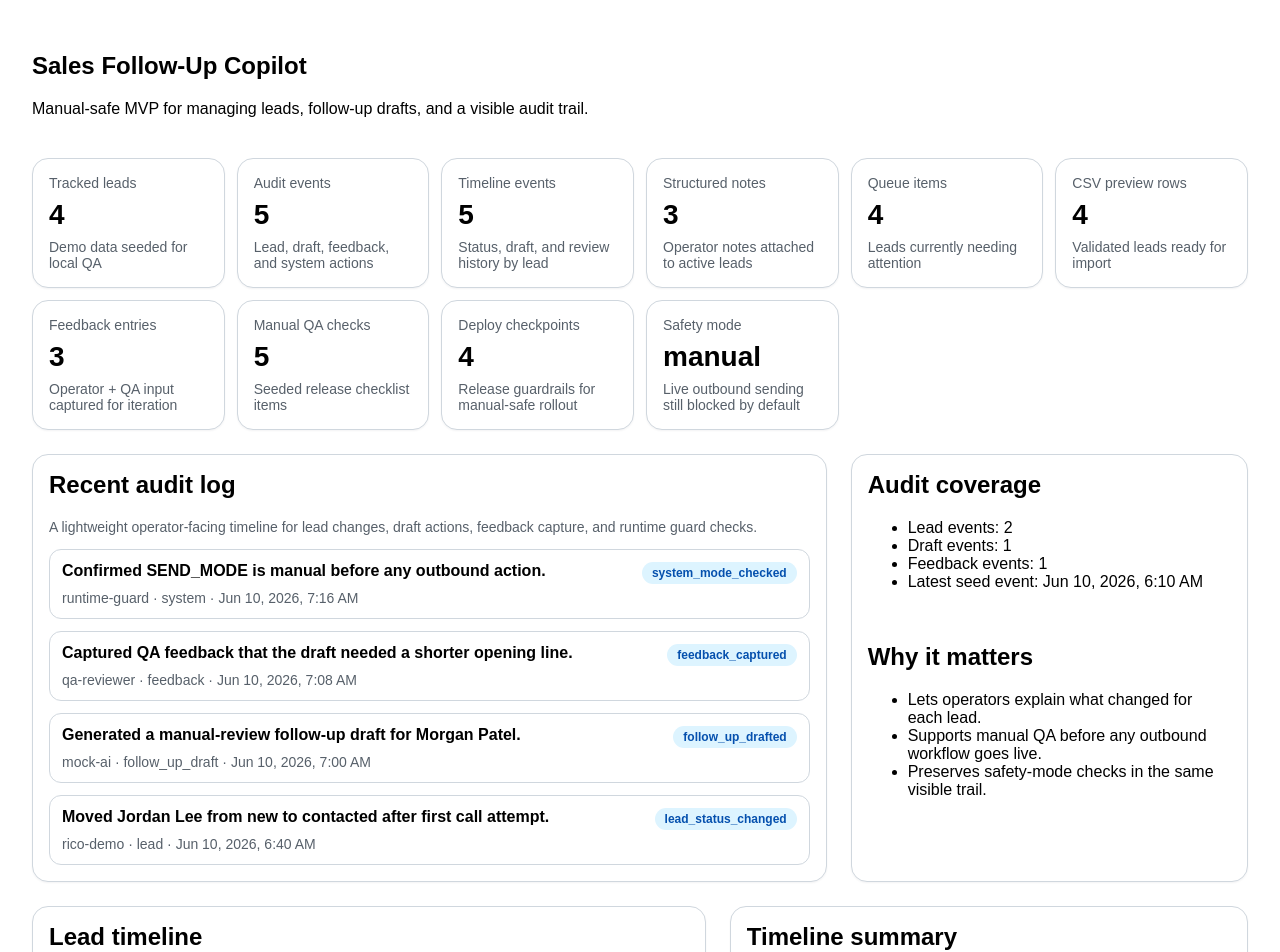
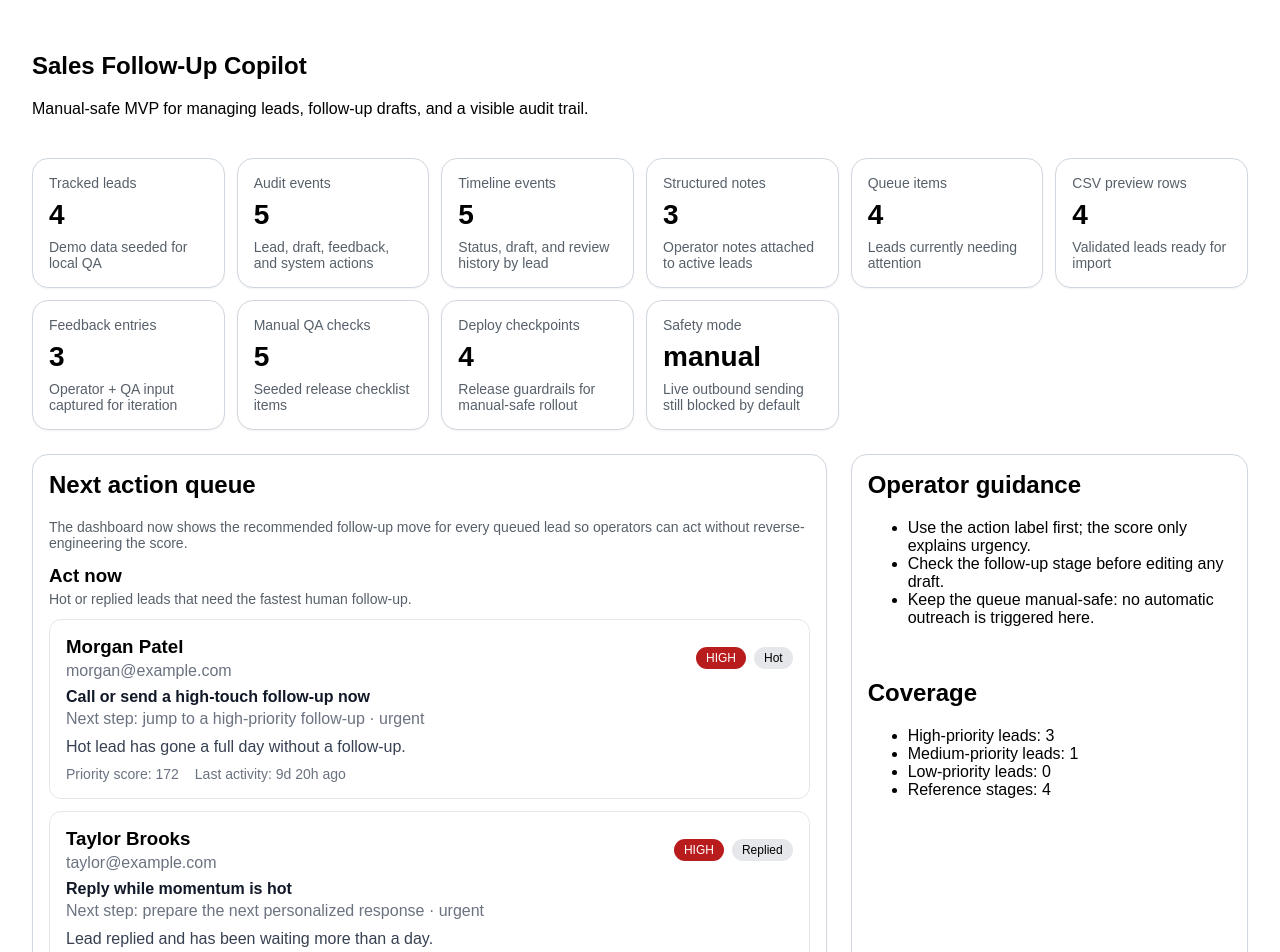
Before and after one commit to mendyraul/sales-followup-copilot, a Next.js app: page / in a window 1280 px wide. Shown: the top 952 px of the page. Built offline with nearby package versions, Linux system fonts and the light colour scheme.

Commit message:
fix: restore visible next action queue

```diff
--- a/src/app/page.tsx
+++ b/src/app/page.tsx
@@ -91,6 +91,12 @@ function QueueCard({ priority, item }: { priority: QueuePriority; item: (typeof
           </span>
         </div>
       </div>
+      <div style={{ marginBottom: 10 }}>
+        <div style={{ fontWeight: 600, color: '#111827' }}>{item.nextAction.label}</div>
+        <div style={{ color: '#6b7280', marginTop: 4 }}>
+          Next step: {item.nextAction.followUpStage} · {item.nextAction.band}
+        </div>
+      </div>
       <p style={{ margin: '0 0 10px 0', color: '#374151' }}>{item.reason}</p>
       <div style={{ display: 'flex', gap: 16, flexWrap: 'wrap', color: '#6b7280', fontSize: 14 }}>
         <span>Priority score: {Math.round(item.score)}</span>
@@ -121,6 +127,56 @@ export default function HomePage() {
         <MetricCard label="Manual QA checks" value={String(manualQaSummary.totalItems)} helper="Seeded release checklist items" />
         <MetricCard label="Deploy checkpoints" value={String(deploymentSummary.totalItems)} helper="Release guardrails for manual-safe rollout" />
         <MetricCard label="Safety mode" value="manual" helper="Live outbound sending still blocked by default" />
+      </section>
+
+      <section style={{ display: 'grid', gap: 24, gridTemplateColumns: '2fr 1fr' }}>
+        <div style={panelStyle}>
+          <h2 style={{ marginTop: 0 }}>Next action queue</h2>
+          <p style={mutedStyle}>
+            The dashboard now shows the recommended follow-up move for every queued lead so operators can act without reverse-engineering the score.
+          </p>
+          <div style={{ display: 'grid', gap: 16 }}>
+            {(['high', 'medium', 'low'] as const).map((priority) => {
+              const lane = queueGroups[priority];
+              const copy = laneCopy[priority];
+
+              return (
+                <section key={priority} style={{ display: 'grid', gap: 12 }}>
+                  <div>
+                    <h3 style={{ margin: '0 0 4px 0' }}>{copy.title}</h3>
+                    <div style={mutedStyle}>{copy.subtitle}</div>
+                  </div>
+                  {lane.length > 0 ? (
+                    lane.map((item) => <QueueCard key={item.lead.id} priority={priority} item={item} />)
+                  ) : (
+                    <div style={{ ...mutedStyle, padding: 12, border: '1px dashed #d0d7de', borderRadius: 12 }}>{copy.empty}</div>
+                  )}
+                </section>
+              );
+            })}
+          </div>
+        </div>
+
+        <div style={{ ...panelStyle, display: 'grid', gap: 16, alignContent: 'start' }}>
+          <div>
+            <h2 style={{ marginTop: 0 }}>Operator guidance</h2>
+            <ul>
+              <li>Use the action label first; the score only explains urgency.</li>
+              <li>Check the follow-up stage before editing any draft.</li>
+              <li>Keep the queue manual-safe: no automatic outreach is triggered here.</li>
+            </ul>
+          </div>
+
+          <div>
+            <h2>Coverage</h2>
+            <ul>
+              <li>High-priority leads: {queueGroups.high.length}</li>
+              <li>Medium-priority leads: {queueGroups.medium.length}</li>
+              <li>Low-priority leads: {queueGroups.low.length}</li>
+              <li>Reference stages: {stages.length}</li>
+            </ul>
+          </div>
+        </div>
       </section>
 
       <section style={{ display: 'grid', gap: 24, gridTemplateColumns: '2fr 1fr' }}>
--- a/src/domain/queue.ts
+++ b/src/domain/queue.ts
@@ -99,6 +99,7 @@ export type QueueItem = {
   priority: QueuePriority;
   ageHours: number;
   reason: string;
+  nextAction: NextAction;
 };
 
 export type QueueGroups = Record<QueuePriority, QueueItem[]>;
@@ -147,16 +148,15 @@ export function buildQueue(leads: Lead[], now = new Date()): QueueItem[] {
   return [...leads]
     .filter((lead) => isActiveStatus(lead.status))
     .map((lead) => {
-      const updated = new Date(lead.updatedAt).getTime();
-      const ageHours = Math.max(0, (now.getTime() - updated) / 3600000);
-      const score = nextActionScore(lead, now);
+      const nextAction = getNextAction(lead, now);
 
       return {
         lead,
-        score,
-        priority: queuePriority(score),
-        ageHours,
-        reason: queueReason(lead, ageHours),
+        score: nextAction.score,
+        priority: queuePriority(nextAction.score),
+        ageHours: nextAction.ageHours,
+        reason: queueReason(lead, nextAction.ageHours),
+        nextAction,
       } satisfies QueueItem;
     })
     .sort((a, b) => b.score - a.score);
```
Also changed, not shown: 3 other files (tests, documents, lock files or other folders).
